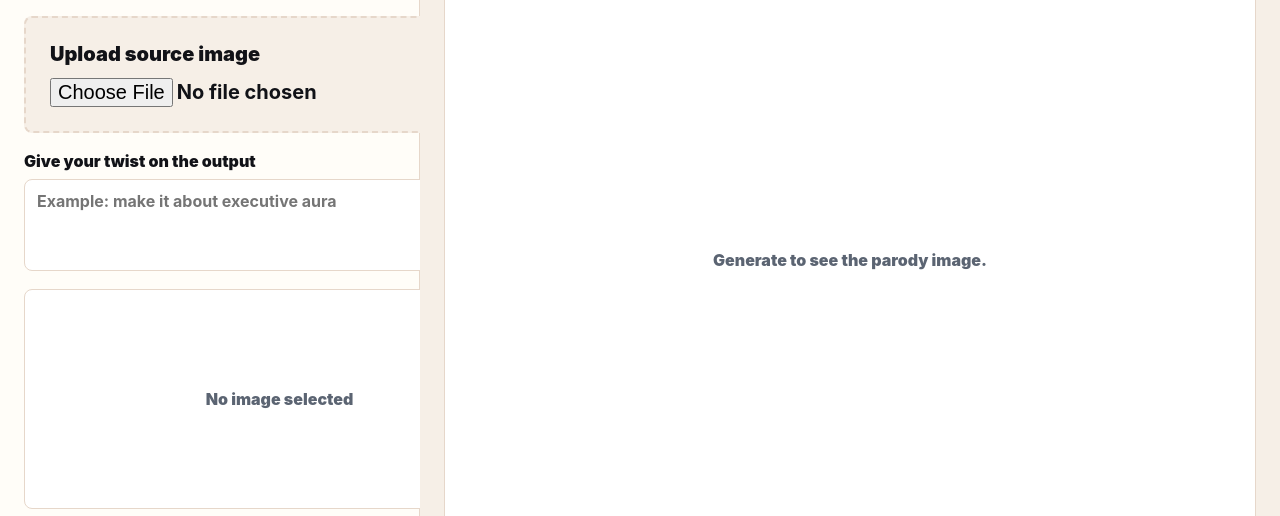
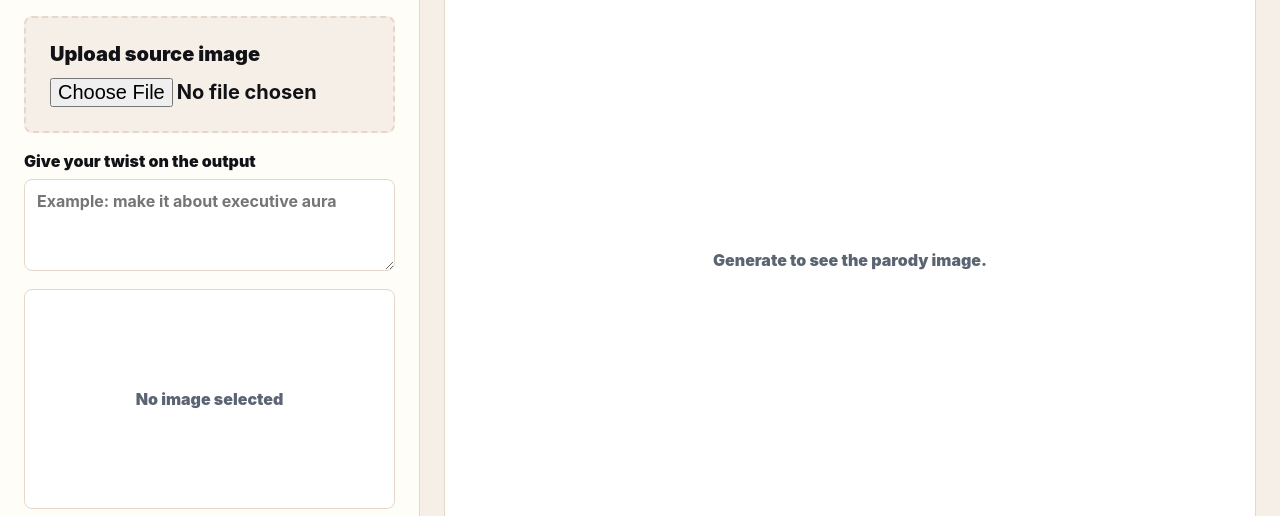
Before and after one commit to AesopScott/parody, a website: page public/studio.html in a window 1280 px wide. Shown: the part 284-800 px from the top of the page. Drawn offline with Linux system fonts and the light colour scheme.

Commit message:
Contain Studio twist input

```diff
--- a/public/styles.css
+++ b/public/styles.css
@@ -550,6 +550,8 @@ footer span:first-child {
 .studio-input-panel {
   display: flex;
   flex-direction: column;
+  min-width: 0;
+  overflow: hidden;
   padding: 24px;
   border-right: 1px solid var(--line);
   background: #fffdf8;
@@ -564,7 +566,14 @@ footer span:first-child {
 .single-studio-form {
   display: grid;
   gap: 18px;
+  min-width: 0;
   margin-top: 0;
+}
+
+.single-studio-form > * {
+  width: 100%;
+  max-width: 100%;
+  min-width: 0;
 }
 
 .upload-box {
@@ -586,12 +595,19 @@ footer span:first-child {
 .direction-line {
   display: grid;
   gap: 8px;
+  justify-self: stretch;
+  min-width: 0;
+  overflow: hidden;
   font-weight: 950;
 }
 
 .direction-line textarea {
+  display: block;
   width: 100%;
+  inline-size: 100%;
+  max-width: 100%;
   min-width: 0;
+  min-inline-size: 0;
   min-height: 92px;
   resize: vertical;
   padding: 11px 12px;
```
